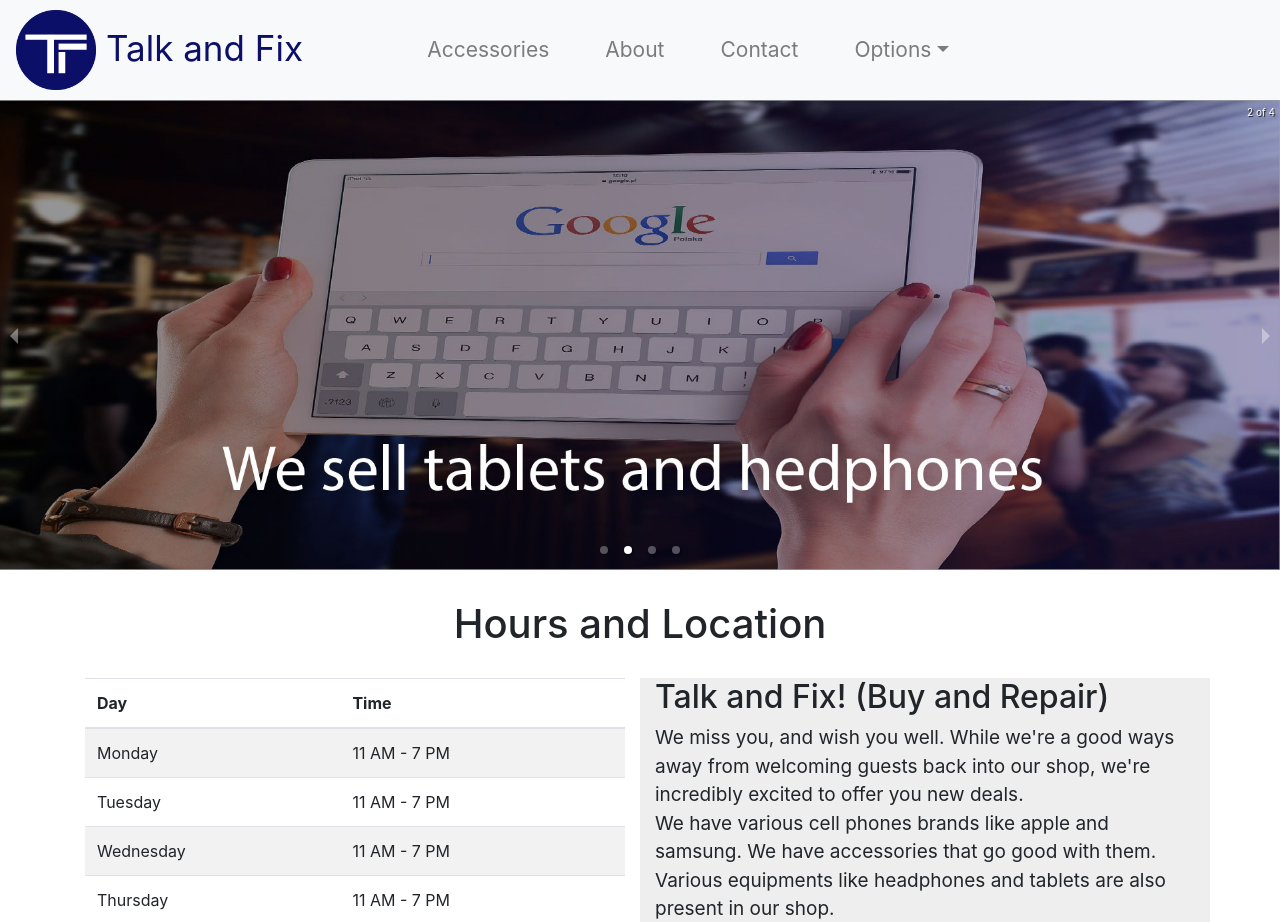
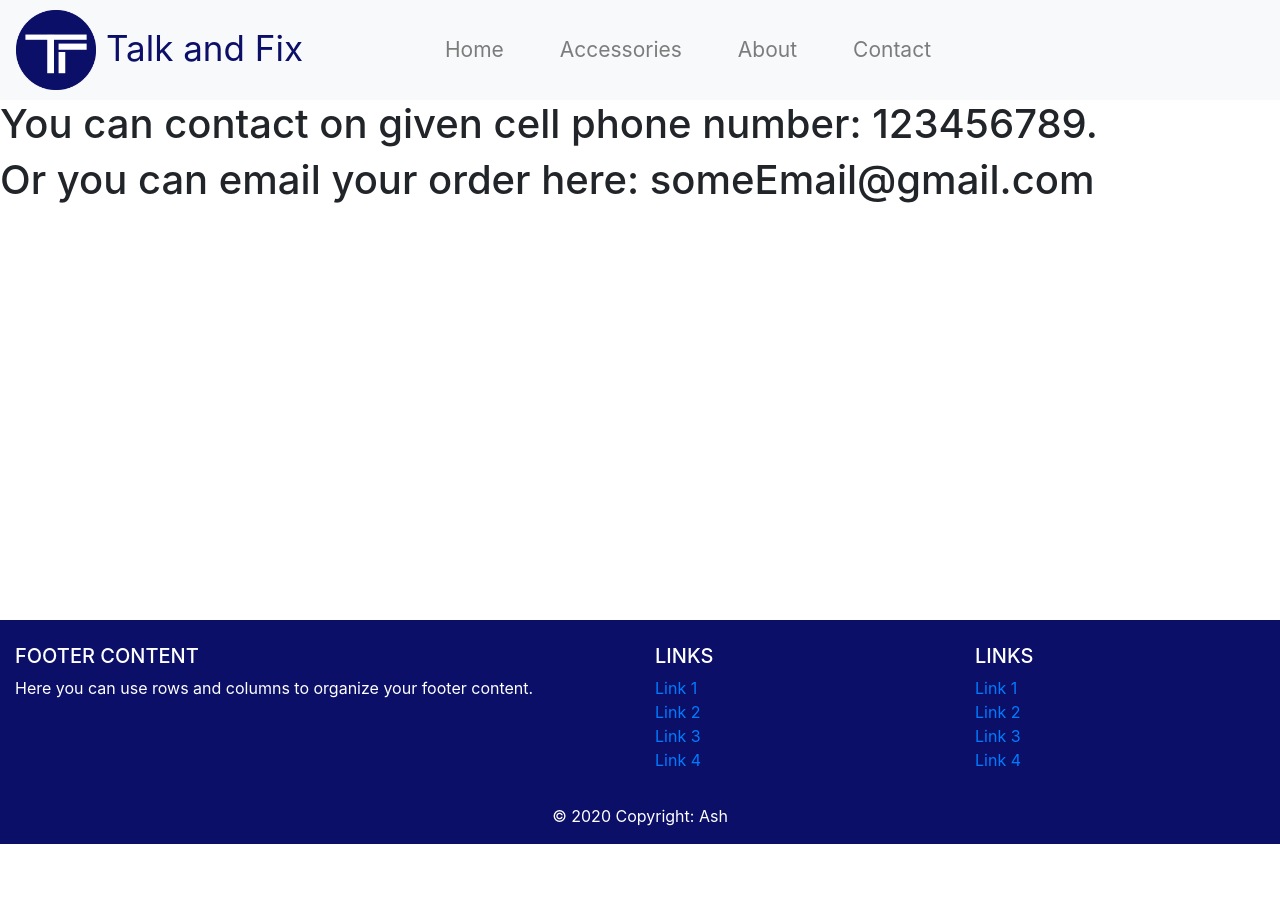
Before and after one commit to ARANA107/mobileProfile, a React (Create React App) app: page /contact in a window 1280 px wide. Before the commit this address led to /. Shown: the top 922 px of the page. After the commit the page ends 844 px from the top, so only its background shows below. Built offline with nearby package versions, Linux system fonts and the light colour scheme.

Commit message:
changes added

```diff
--- a/src/Accessories/accessories.js
+++ b/src/Accessories/accessories.js
@@ -5,20 +5,12 @@ import Pagination from './components/Pagination';
 import data from '../data/data.json';
 
  const Accessories = () =>{
-    const [posts, setPosts] = useState([]);
+    const [posts, setPosts] = useState([{}]);
     const [loading, setLoading] = useState(false);
     const [currentPage, setCurrentPage] = useState(1);
     const [postPerPage, setPostsPerPage] = useState(5);
 
     useEffect(()=>{
-        // const fetchPosts = async () =>{
-        //     setLoading(true);
-
-        //     const res = await axios.get('https://jsonplaceholder.typicode.com/posts');
-        //     setPosts(res.data);
-        //     setLoading(false);
-        // }
-        // fetchPosts();
         setPosts(data);
     },[])
 
--- /dev/null
+++ b/src/Accessories/components/About.js
@@ -0,0 +1,11 @@
+import React from 'react'
+
+function About() {
+    return (
+        <div>
+            <h1>Talk and Fix is private shop in dallas that fixes cell phones. We also sell latest tech cell phones, tablets, iPhone, iPad etc.</h1>
+        </div>
+    )
+}
+
+export default About
--- /dev/null
+++ b/src/Accessories/components/Contact.js
@@ -0,0 +1,13 @@
+import React from 'react'
+import About from './About'
+
+function Contact() {
+    return (
+        <div>
+            <h1>You can contact on given cell phone number: 123456789.</h1>
+            <h1>Or you can email your order here: someEmail@gmail.com</h1>
+        </div>
+    )
+}
+
+export default Contact
--- a/src/Accessories/components/post.css
+++ b/src/Accessories/components/post.css
@@ -1,8 +1,6 @@
 .postImage{
     height:200px;
     width:200px;
-  }
-  p{
   }
 
   .li-head{
--- a/src/Footer/footer.css
+++ b/src/Footer/footer.css
@@ -1,7 +1,7 @@
 .page-footer {
-    position: absolute;
-    background-color: #0B0F68;
-    width: 100%;
-    margin-top: 20px;
-    color:white;
-   }
+  position: absolute;
+  background-color: #0b0f68;
+  width: 100%;
+  margin-top: 20px;
+  color: white;
+}
--- a/src/Footer/footer.js
+++ b/src/Footer/footer.js
@@ -1,11 +1,11 @@
-import React, {Component} from 'react';
+import React, { Component } from 'react';
 import './footer.css';
 
 
-export class Footer extends Component{
+export class Footer extends Component {
 
-    render(){
-        return(
+    render() {
+        return (
 
             <footer className="page-footer font-small blue pt-4">
 
@@ -20,7 +20,7 @@ export class Footer extends Component{
 
                         </div>
 
-                <hr className="clearfix w-100 d-md-none pb-3"/>
+                        <hr className="clearfix w-100 d-md-none pb-3" />
 
                         <div className="col-md-3 mb-md-0 mb-3">
 
@@ -68,8 +68,8 @@ export class Footer extends Component{
 
                 </div>
 
-        <div className="footer-copyright text-center py-3">© 2020 Copyright:
-            <a href="https://mdbootstrap.com/"> MDBootstrap.com</a>
+                <div className="footer-copyright text-center py-3">
+                    © 2020 Copyright: Ash
                 </div>
 
             </footer>
--- a/src/Header/header.js
+++ b/src/Header/header.js
@@ -1,4 +1,4 @@
-import React, {Component} from 'react';
+import React, { Component } from 'react';
 import {
   Collapse,
   Navbar,
@@ -15,22 +15,22 @@ import {
 } from 'reactstrap';
 
 
-export class Header extends Component{
+export class Header extends Component {
 
-    state={
-        setIsOpen:false
+  state = {
+    setIsOpen: false
   }
 
-    style={
-        height:"100px",
+  style = {
+    height: "100px",
   }
 
-    style1={
+  style1 = {
     margin: "20px",
     fontSize: "21px"
   }
 
-    styleLogo={
+  styleLogo = {
     margin: "12px 14px 10px 10px",
     fontSize: "35px",
     position: "absolute",
@@ -38,16 +38,19 @@ export class Header extends Component{
   }
 
   toggle = () => {
-        this.setState({setIsOpen: !this.state.setIsOpen})
+    this.setState({ setIsOpen: !this.state.setIsOpen })
   }
-    render(){
-        return(
+  render() {
+    return (
       <div>
         <Navbar style={this.style} color="light" light expand="md">
-              <NavbarBrand href="/"><img style={{height:"80px"}} src="/assets/images/logo.png"></img><span style={this.styleLogo}>Talk and Fix</span></NavbarBrand>
+          <NavbarBrand href="/"><img style={{ height: "80px" }} src="/assets/images/logo.png"></img><span style={this.styleLogo}>Talk and Fix</span></NavbarBrand>
           <NavbarToggler onClick={this.toggle} />
           <Collapse isOpen={this.state.setIsOpen} navbar>
             <Nav className="d-md-flex d-block flex-row mx-md-auto mx-0" navbar>
+              <NavItem style={this.style1}>
+                <NavLink href="/">Home</NavLink>
+              </NavItem>
               <NavItem style={this.style1}>
                 <NavLink href="/accessories">Accessories</NavLink>
               </NavItem>
@@ -57,23 +60,6 @@ export class Header extends Component{
               <NavItem style={this.style1}>
                 <NavLink href="/contact">Contact</NavLink>
               </NavItem>
-                  <UncontrolledDropdown nav inNavbar>
-                    <DropdownToggle style={this.style1} nav caret>
-                      Options
-                    </DropdownToggle>
-                    <DropdownMenu right>
-                      <DropdownItem>
-                        Option 1
-                      </DropdownItem>
-                      <DropdownItem>
-                        Option 2
-                      </DropdownItem>
-                      <DropdownItem divider />
-                      <DropdownItem>
-                        Reset
-                      </DropdownItem>
-                    </DropdownMenu>
-                  </UncontrolledDropdown>
             </Nav>
           </Collapse>
         </Navbar>
--- a/src/Home/home.js
+++ b/src/Home/home.js
@@ -1,26 +1,37 @@
-import React, {Component} from 'react';
-import {Switch, Route, Redirect } from 'react-router-dom';
-import {PhoneMarket} from '../phoneMarket/phoneMarket';
-import {Header} from '../Header/header';
+import React, { Component } from 'react';
+import { Switch, Route, Redirect } from 'react-router-dom';
+import { PhoneMarket } from '../phoneMarket/phoneMarket';
+import { Header } from '../Header/header';
 import Accessories from '../Accessories/accessories';
-import {Main} from '../main/main';
-import {Footer} from '../Footer/footer';
+import { Main } from '../main/main';
+import { Footer } from '../Footer/footer';
+import About from '../Accessories/components/About';
+import Contact from '../Accessories/components/Contact';
 
-export class Home extends Component{
+export class Home extends Component {
 
-
-    render(){
-        return(
-                <div className="App">
-                    <Header />
+    style = {
+        minHeight: "100%",
+        position: "relative"
+    }
+    render() {
+        return (
+            <>
+                <Header />
+                <div style={{ minHeight: "500px" }}>
                     <Switch>
                         <Route exact path='/' component={Main} />
                         <Route exact path='/accessories' component={Accessories} />
                         <Route exact path='/phone' component={PhoneMarket} />
+                        <Route exact path="/about" component={About} />
+                        <Route exact path="/contact" component={Contact} />
                         <Redirect to='/' />
                     </Switch>
-                    <Footer/>
                 </div>
+                <div style={this.style}>
+                    <Footer />
+                </div>
+            </>
 
         )
     }
--- a/src/data/data.json
+++ b/src/data/data.json
@@ -12,7 +12,7 @@
       "price":"$100",
       "color":"Dark Grey",
       "screen Size": "10 inch",
-       "imagePath": "assets/images/iphoneXR.png"
+      "imagePath": "assets/images/iphoneXR.png"
     },
     { "id":"3",
       "name":"s10",
```
Lines whose indentation alone changed are shown as unchanged.
